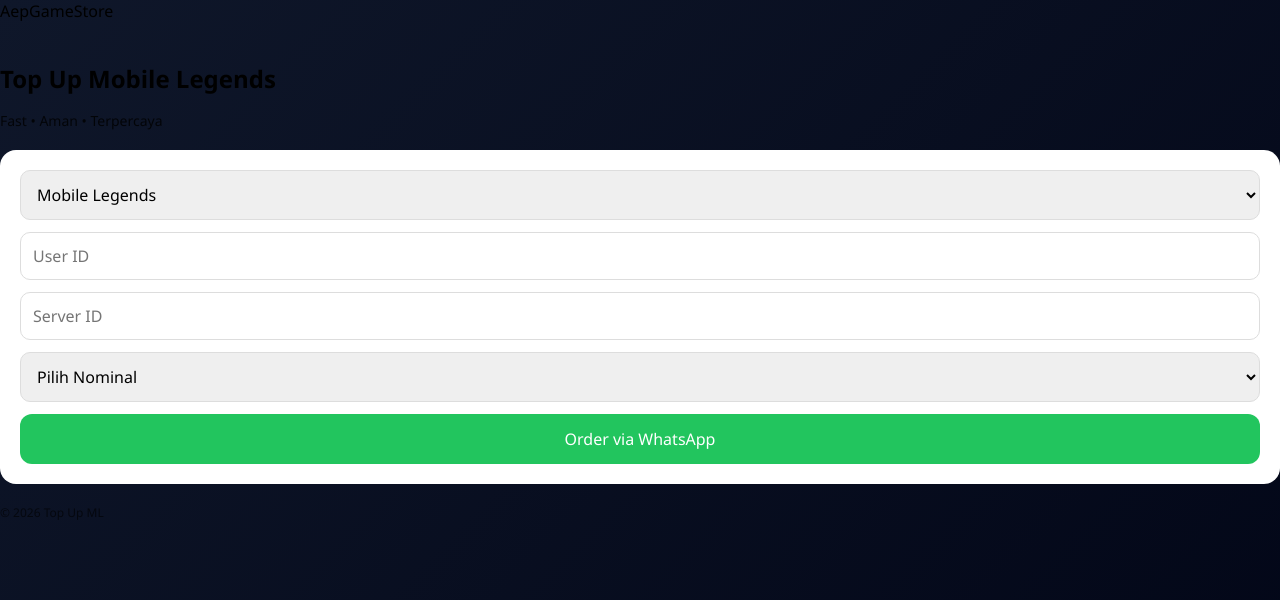
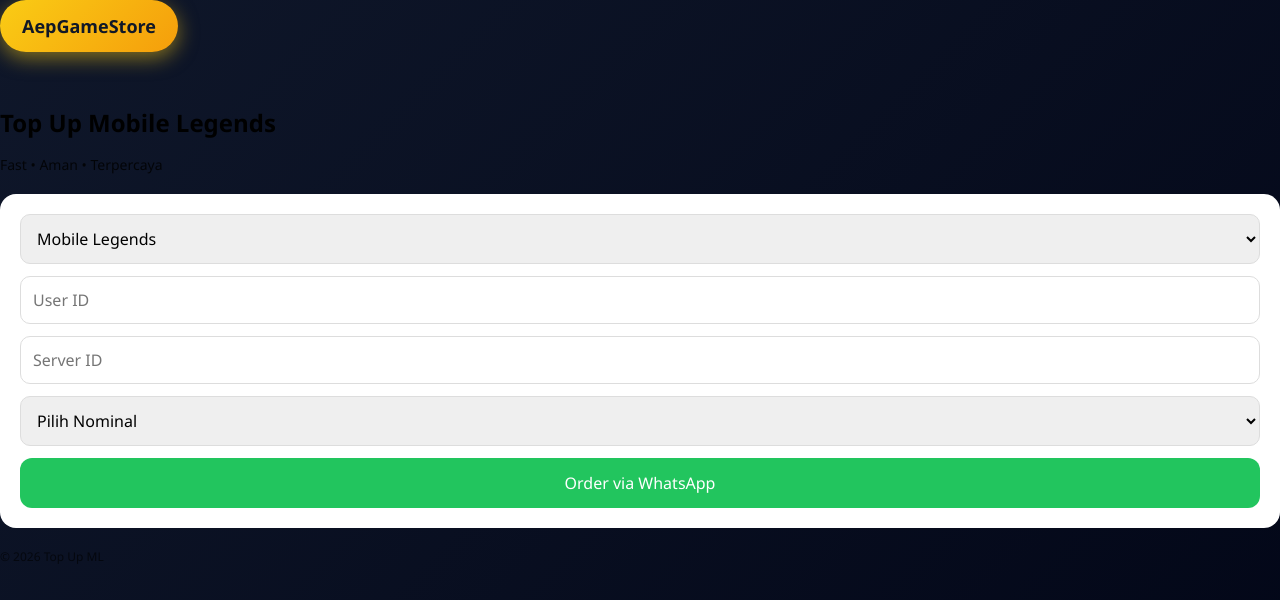
Before and after one commit to aepuloh191-ship-it/aepgamestore, a plain HTML site: page index.html in a window 1280 px wide. Drawn offline with Linux system fonts and the light colour scheme.

Commit message:
Add logo-text class with gradient background

```diff
--- a/style.css
+++ b/style.css
@@ -131,3 +131,14 @@
   display: block;
   margin: 0 auto 10px;
 }
+.logo-text {
+  background: linear-gradient(135deg, #facc15, #f59e0b);
+  color: #111827;
+  font-weight: bold;
+  font-size: 18px;
+  padding: 14px 22px;
+  border-radius: 999px;
+  display: inline-block;
+  margin: 0 auto 14px;
+  box-shadow: 0 6px 20px rgba(250, 204, 21, 0.5);
+}
```
